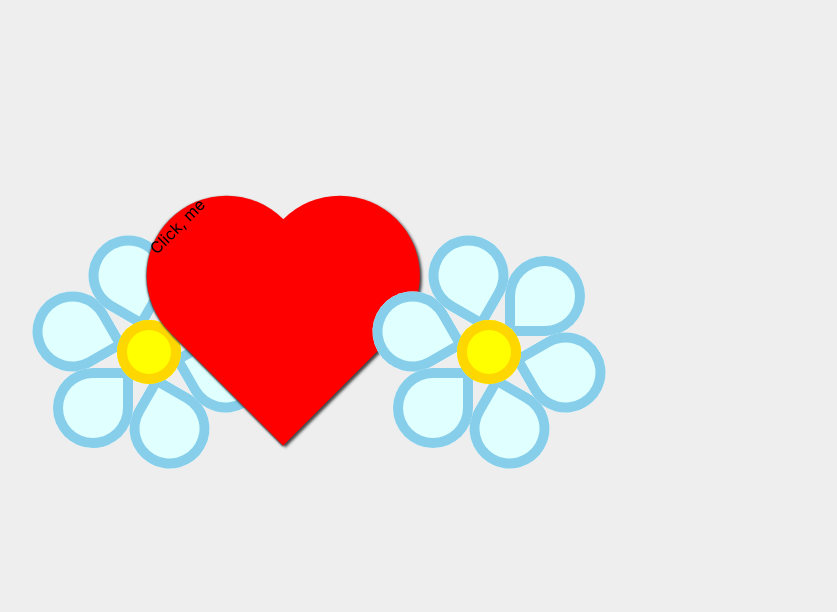
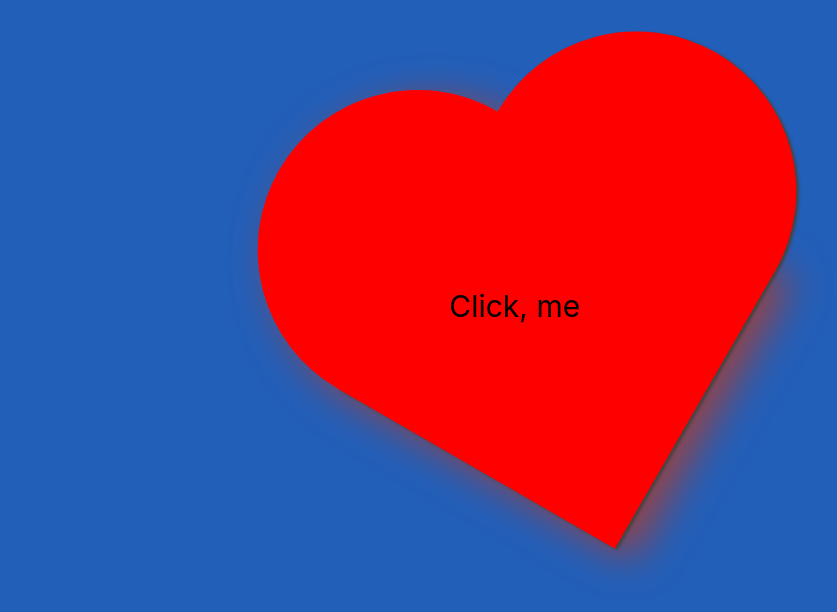
Before and after one commit to Virotor/love, a React (Create React App) app: page / in a window 1280 px wide. Shown: the top 612 px of the page, without its empty margins (153-990 px from the left). Built offline with nearby package versions, Linux system fonts and the light colour scheme; some icons are missing.

Commit message:
add heart and poem

```diff
--- a/public/index.html
+++ b/public/index.html
@@ -7,8 +7,13 @@
     <meta name="theme-color" content="#000000" />
     <meta
       name="description"
-      content="Web site created using create-react-app"
-    />
+      content="Web site created using create-react-app" />
+    <link
+      href="//netdna.bootstrapcdn.com/twitter-bootstrap/2.3.2/css/bootstrap-combined.no-icons.min.css"
+      rel="stylesheet">
+    <link
+      href="//netdna.bootstrapcdn.com/font-awesome/3.2.1/css/font-awesome.css"
+      rel="stylesheet">
     <link rel="apple-touch-icon" href="%PUBLIC_URL%/logo192.png" />
     <!--
       manifest.json provides metadata used when your web app is installed on a
--- a/src/App.tsx
+++ b/src/App.tsx
@@ -1,8 +1,8 @@
 import React from 'react';
 import logo from './logo.svg';
 import './App.css';
-import Heart from './Heart/heart'
-import { Message } from './Message/message';
+import Heart from './Heart/Heart'
+
 function App() {
   return (
     <div className="App">
--- a/src/Heart/heart.css
+++ b/src/Heart/heart.css
@@ -1,37 +1,27 @@
 body {
-    background-color: #eee;
+  background-color: #225fb9;
 }
 
 .heart {
   position: relative;
-    width: 10em;
-    height: 15em    ;
+  width: calc(40vmin);
+  height:  calc(60vmin);
   background-color: red;
-    box-shadow: -1px 0px 2px #444;
-
-    -webkit-border-radius: 10em 10em 0 0;
-    -moz-border-radius: 10em 10em 0 0;
-    border-radius: 10em 10em 0 0;
-
-    -webkit-transform: rotate(315deg);
-    -moz-transform: rotate(315deg);
-    -ms-transform: rotate(315deg);
-    -o-transform: rotate(315deg);
-    transform: rotate(315deg);
+  box-shadow: -1px 20px 40px #9b4141;
+  border-radius: 20em 20em 0 0;
+  transform: rotate(300deg);
 }
 
 .heart:before {
   position: absolute;
-    width: 15em;
-    height: 10em;
+  width: calc(60vmin);
+  height: calc(40vmin);
   left: 0;
   bottom: 0;
   content: "";
   background-color: red;
   box-shadow: 0px 3px 3px #444444;
-    -webkit-border-radius: 10em 10em 0 0;
-    -moz-border-radius: 10em 10em 0 0;
-    border-radius: 0 10em 10em 0;
+  border-radius: 0 20em 20em 0;
 }
 
 .heart:hover:before,
@@ -39,12 +29,98 @@ body {
   box-shadow: none;
 }
 
+.heart p {
+  transform: rotate(60deg);
+  position: absolute;
+  width: 100%;
+  left: calc(( 0vmin));
+  bottom: calc((20vmin));
+  text-align: center;
+  font-size: calc(6px + 3vmin);
+}
 
 .heartWrapper {
-    margin: 10px;
+  margin: 30px 5% 30px 5%;
 }
 
-.petals {
+
+
+.rotate {
+  width: 300px;
+}
+
+.rotate p {
+  display: block;
+  overflow-wrap: break-word;
+  margin: 2em 10% 2em 10%;
+  padding: 10px;
+  font-size: calc(6px + 3vmin);
+}
+
+.grid {
+  display: flex;
+  align-items: center;
+  flex-direction: row;
+  flex-wrap: wrap;
+  padding: 20px;
+  margin: 0 5% 2em 5%;
+  justify-content: space-around;
+
+}
+/* @media screen and (orientation: landscape ){
+    .grid{
+      flex-direction: row;
+    }
+
+} */
+
+@media screen and (orientation:  landscape ) and (max-width: 700px  ){
+  .grid{
+    flex-direction: column;
+  }
+  .rotate {
+    width: 200px;
+  }
+}
+
+@media screen and (orientation:  Portrait ) and (max-width: 800px){
+  .grid{
+    flex-direction: column;
+  }
+  .rotate {
+    width: 200px;
+  }
+}
+
+
+/* @media (prefers-reduced-motion: no-preference) {
+    .rotate {
+        animation: App-logo-spin infinite 30s linear;
+    }
+}
+
+
+@keyframes App-logo-spin {
+  from {
+    transform: rotsate(0deg);
+    height: 200px;
+  }
+
+  to {
+    transform: rotate(360deg);
+    height: 250px;
+  }
+} */
+
+
+
+
+
+
+
+
+
+/* .petals {
   position: relative;
   margin: 2em 8em;
 }
@@ -56,23 +132,27 @@ body {
   content: "";
   display: block;
 }
+
 .petals,
 .petals:before,
-  .petals:after{
+.petals:after {
   width: 5em;
   height: 5em;
-    background:  lightcyan;
+  background: lightcyan;
   box-shadow: 0 0 0px 10px skyblue inset;
   border-radius: 50% 50% 50% 0;
 }
+
 .petals:before {
   transform: rotate(-120deg);
   transform-origin: -1em 6em;
 }
+
 .petals:after {
   transform: rotate(120deg);
   transform-origin: -1em 6em;
 }
+
 .petals:nth-child(2) {
   position: absolute;
   top: 0;
@@ -84,6 +164,7 @@ body {
   position: relative;
   margin: 4em 2em;
 }
+
 .wrapper:after {
   top: 4em;
   left: 5em;
@@ -92,31 +173,4 @@ body {
   border-radius: 50%;
   background: yellow;
   box-shadow: 0 0 0px 10px gold inset;
-  }
-
-  .rotate {
-        width: 10em;
-  }
-  /* @media (prefers-reduced-motion: no-preference) {
-    .rotate {
-        animation: App-logo-spin infinite 30s linear;
-    }
 } */
-
-
-@keyframes App-logo-spin {
-    from {
-      transform: rotate(0deg);
-    }
-    to {
-      transform: rotate(360deg);
-    }
-  }
-.grid {
-    display: flex;
-    align-items: center;
-    flex-direction: row;
-    flex-wrap: wrap;
-    padding: 30px;
-    margin: 10%;
-}
--- a/src/Heart/heart.tsx
+++ b/src/Heart/heart.tsx
@@ -1,7 +1,7 @@
 import { Modal } from 'antd';
 import './heart.css'
 import { useState } from 'react';
-import { Message } from '../Message/message';
+import { Message } from '../Message/Message';
 
 
 const Heart: React.FC = () => {
@@ -10,36 +10,28 @@ const Heart: React.FC = () => {
 
     return (
         <>
-
+            <Message
+                isOpen={isModalOpen}
+                close={() => { setModalOpen(false) }}
+            />
             <div className='grid'>
-                <Modal
-                    open={isModalOpen}
-                    onOk={() => setModalOpen(false)}
-                    onCancel={() => setModalOpen(false)}
-
-                >
-                    <Message />
-                </Modal>
+{/*
                 <div className='rotate'>
-                    <div className="wrapper">
-                        <div className="petals"></div>
-                        <div className="petals"></div>
-                    </div>
-                </div>
+                    <p>
+                        sdskhfjksdhfjkhdsjkhfjhjkfhajkhfjkahdjfhajkhfjkadhfkjadjhfdhfdhadhajhfajkddfhakjdshfkajdsfhjkadshfjkhadsf
+                    </p>
+                </div> */}
                 <div className='heartWrapper'>
                     <div className="heart" onClick={() => setModalOpen(true)} >
                         <p>Click, me</p>
                     </div>
 
                 </div>
-
-
-                <div className='rotate'>
-                    <div className="wrapper">
-                        <div className="petals"></div>
-                        <div className="petals"></div>
-                    </div>
-                </div>
+                {/* <div className='rotate'>
+                    <p>
+                        sdskhfjksdhfjkhdsjkhfjhjkfhajkhfjkahdjfhajkhfjkadhfkjadjhfdhfdhadhajhfajkddfhakjdshfkajdsfhjkadshfjkhadsf
+                    </p>
+                </div> */}
             </div>
 
         </>
--- a/src/Message/message.css
+++ b/src/Message/message.css
@@ -0,0 +1,64 @@
+@import 'https://fonts.googleapis.com/css?family=Open+Sans+Condensed:300';
+
+.modalBoby .ant-modal-content {
+    color: black;
+    background-color: #f1f509;
+}
+
+.modalBoby .ant-modal-close {
+    display: none;
+}
+
+
+p {
+    text-align: center;
+    flex-direction: column;
+    flex-wrap: wrap;
+    align-items: center;
+    font-size: large;
+}
+
+
+.modalBoby .ant-btn-primary {
+    display: none;
+}
+
+
+.modalBoby .ant-btn-default {
+    background-color: aquamarine;
+    content: "Принять";
+}
+
+.modalBoby .ant-modal-footer {
+    display: flex;
+    justify-content: center;
+}
+
+.modalBoby .ant-btn-default {
+    color: #fff;
+    padding-right: 0;
+    background-color: #c0392b;
+    -webkit-clip-path: polygon(0% 0%, 100% 0, 100% 70%, 90% 100%, 0% 100%);
+    clip-path: polygon(0 0, 100% 0, 100% 50%, 75% 100%, 0 100%);
+
+}
+
+.modalBoby .ant-btn-default:hover {
+    -webkit-clip-path: polygon(0 0, 100% 0, 100% 100%, 0 100%);
+    clip-path: polygon(0 0, 100% 0, 100% 100%, 100% 100%, 0 100%);
+}
+
+.modalBoby .ant-btn-default:after {
+    content: "\f004";
+    color: #e74c3c;
+    font-family: FontAwesome;
+    display: inline-block;
+    position: relative;
+    right: -55px;
+    transition: all 0.2s ease;
+}
+
+.modalBoby .ant-btn-default:hover:after {
+    margin: -5px 15px;
+    right: 0px;
+}
--- a/src/Message/message.tsx
+++ b/src/Message/message.tsx
@@ -1,36 +1,52 @@
+import { PropsWithChildren } from 'react'
+import './message.css'
+import { Modal } from 'antd'
+
+type PropsModal = {
+    isOpen:boolean,
+    close : ()=>void
+}
 
 
+export const Message: React.FC<PropsWithChildren<PropsModal>> = (props: PropsWithChildren<PropsModal>) => {
+    return (
+        <div >
+            <Modal
+            className='modalBoby'
+            open = {props.isOpen}
+            onCancel={props.close}
+            onOk={props.close}
+            cancelText="Любимая "
 
+            >
+                <p>
+                    Когда с неба ты <br />
+                    По радуге… дождем, <br />
+                    Я думал: это мечты – <br />
+                    Нельзя нам быть вдвоем… <br />
+                    Когда стекала по стеклу<br />
+                    Хрустальная капель, <br />
+                    Тебя я видел наяву, <br />
+                    Распахивая дверь… <br />
+                    Когда тебя забрал туман, <br />
+                    Накинув бель фаты,<br />
+                    Мне все казалось, что обман… <br />
+                    Что здесь была не ты… <br />
+                    Когда упала синью ночь, <br />
+                    Рассыпав звездный град,<br />
+                    Я гнал туман от дома прочь,<br />
+                    Стремясь поймать твой взгляд… <br />
+                    Когда полночные ветра <br />
+                    Кружили вальс листвой, <br />
+                    Я думал: видно, никогда <br />
+                    Не встречусь я с тобой… <br />
+                    Но, лишь, в окно блеснул рассвет, <br />
+                    Как искорка костра,<br />
+                    Услышал я сквозь сон: <br />
+                    «Привет! Ты спи… А мне – пора…»<br />
+                </p>
+            </Modal>
 
-
-export const Message : React.FC = () => {
-    return(
-        <>
-        <p>
-        Когда с неба ты <br/>
-        По радуге… дождем, <br/>
-        Я думал: это мечты – <br/>
-        Нельзя нам быть вдвоем… <br/>
-        Когда стекала по стеклу Хрустальная капель, <br/>
-        Тебя я видел наяву, <br/>
-        Распахивая дверь… <br/>
-        Когда тебя забрал туман, <br/>
-        Накинув бель фаты,<br/>
-        Мне все казалось, что обман… <br/>
-        Что здесь была не ты… <br/>
-        Когда упала синью ночь, <br/>
-        Рассыпав звездный град,<br/>
-        Я гнал туман от дома прочь,<br/>
-        Стремясь поймать твой взгляд… <br/>
-        Когда полночные ветра <br/>
-        Кружили вальс листвой, <br/>
-        Я думал: видно, никогда <br/>
-        Не встречусь я с тобой… <br/>
-        Но, лишь, в окно блеснул рассвет, <br/>
-        Как искорка костра,<br/>
-        Услышал я сквозь сон: <br/>
-        «Привет! Ты спи… А мне – пора…»<br/>
-        </p>
-        </>
+        </div>
     )
 }
```
Also changed, not shown: src/Addres/Address.tsx (added, +10 -0 lines), src/Menu/Menu.tsx (added, +9 -0 lines), src/Addres/address.css (added), src/Menu/menu.css (added). Lines whose indentation alone changed are shown as unchanged.
